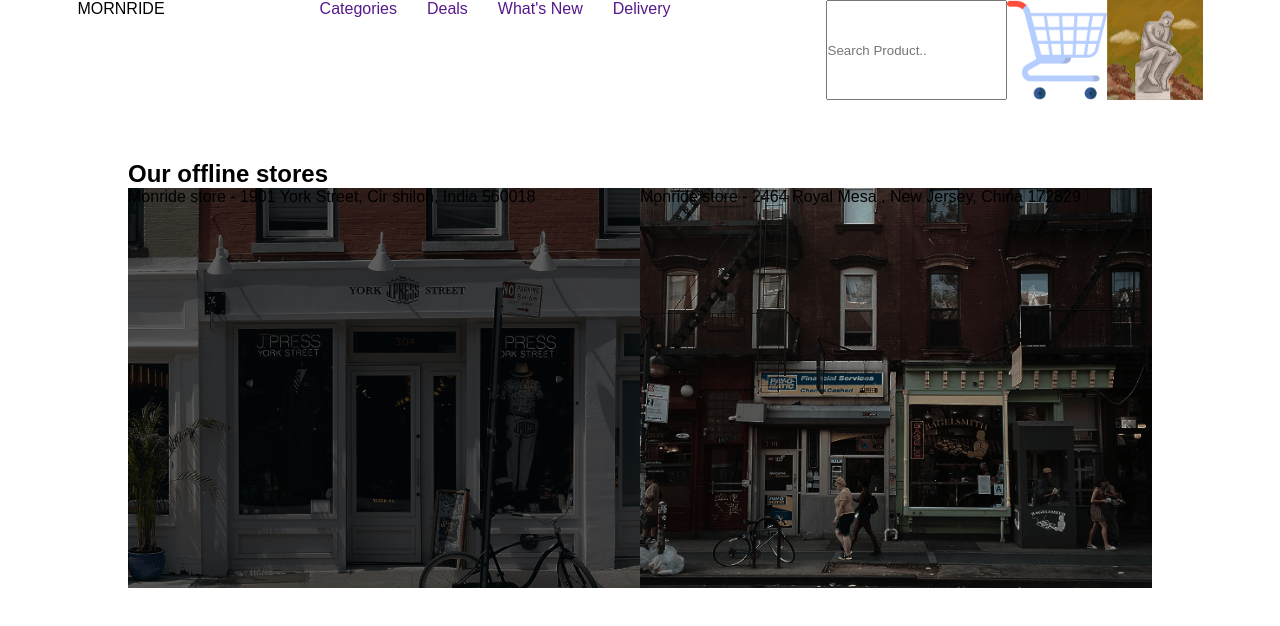
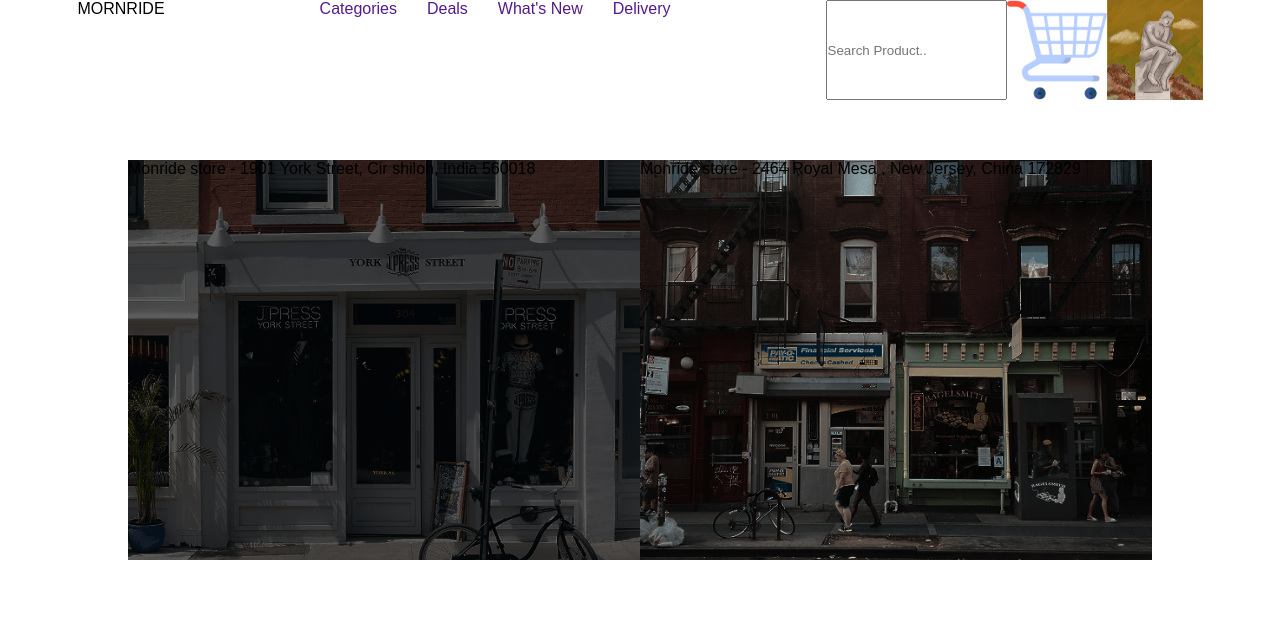
Before and after one commit to Akmalov-dev/Mornride, a React (Vite) app: page / in a window 1280 px wide. Shown: the top 626 px of the page. Built offline with nearby package versions, Linux system fonts and the light colour scheme.

Commit message:
Offline star left text

```diff
--- a/src/components/Main/Offline/Offline.css
+++ b/src/components/Main/Offline/Offline.css
@@ -1,25 +1,31 @@
-.offline-wrappers{
-    padding: 60px 0;
+
+.offline-wrapper{
+     padding: 60px 0;
+    position: relative;
+    display: flex;
+    width: 100%;
 }
-.offline-wrapper{
-    display: flex;
-    align-items: center;
-    justify-content: center;
-    gap: 0;
+.offline-title {
+    position: absolute;
+    top: 20px;
+    left: 50%;
+    transform: translateX(-50%);
+    color: white;
+    z-index: 10;
 }
 .offline-left{
-    max-width: 50%;
-    flex: 0 0 50%;
+   flex: 1;
     height: 400px;
+    position: relative;
     background: url(../Offline/image/offline_left.png);
     background-repeat: no-repeat;
     background-size: cover;
     background-position: center;
 }
 .offline-right{
-    max-width: 50%;
-    flex: 0 0 50%;
+    flex: 1;
     height: 400px;
+    position: relative;
     background: url(../Offline/image/offline_right.png);
     background-repeat: no-repeat;
     background-size: cover;
--- a/src/components/Main/Offline/Offline.jsx
+++ b/src/components/Main/Offline/Offline.jsx
@@ -5,9 +5,8 @@ function Offline() {
     <>
     <section className="offline">
         <div className="container">
-            <div className="offline-wrappers">
+            <div className="offline-wrapper">
                  <h2 className="offline-title">Our offline stores</h2>
-                <div className="offline-wrapper">
                 <div className="offline-left">
                   <p className="offline-text">Monride store - 1901 York Street, Cir shiloh, India 560018</p>
                 </div>
@@ -16,7 +15,7 @@ function Offline() {
                 </div>
                  </div>
             </div>
-        </div>
+
     </section>
     </>
   )
```
